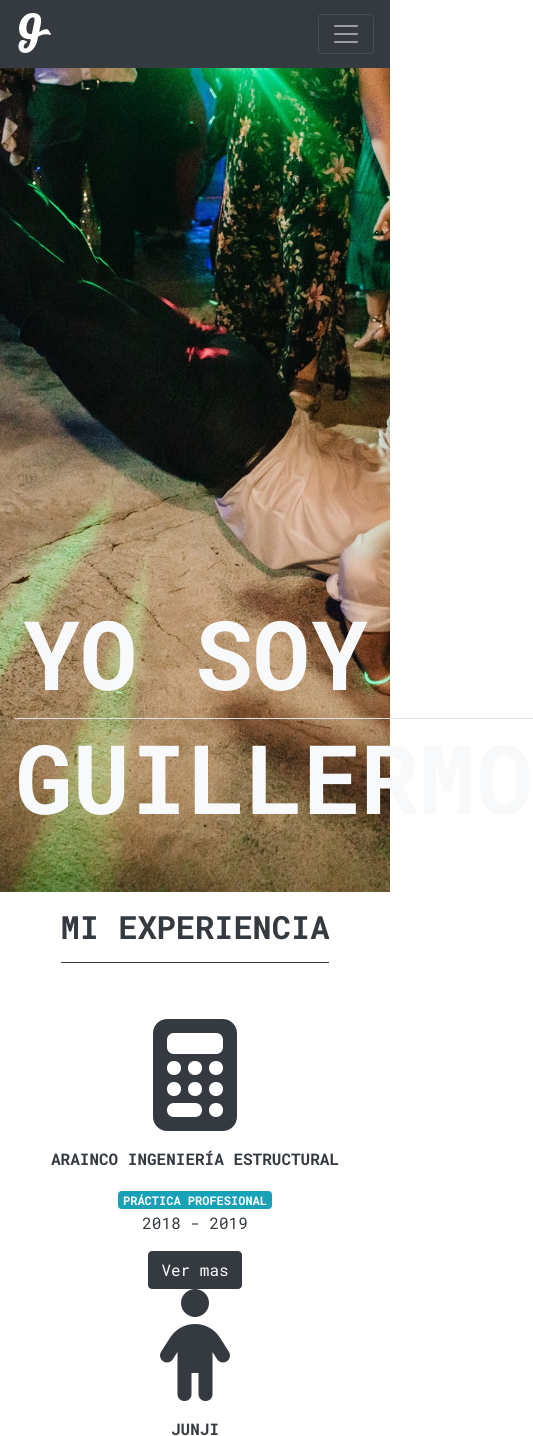
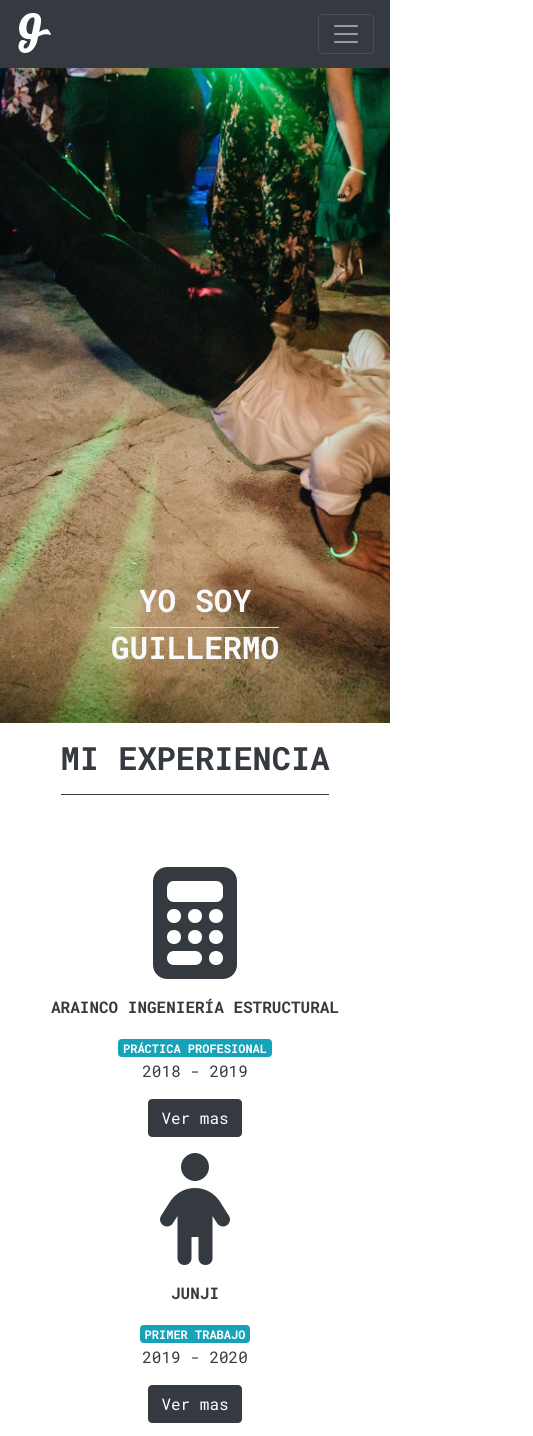
Before and after one commit to guillegennari/prueba_1, a plain HTML site: page index.html in a window 390 px wide. Shown: the top 1436 px of the page, 533 px wide, since content can reach past the window. Drawn offline with nearby package versions, Linux system fonts and the light colour scheme; a script that the page names is missing.

Commit message:
arreglando texto responsive y padding mi experiencia

```diff
--- a/assets/css/style.css
+++ b/assets/css/style.css
@@ -11,15 +11,20 @@ body {
     background-position: top;
     background-size: cover;
     background-repeat: no-repeat;
-    height: 100vh;
+    height: 80vh;
     width:100%;
     position: relative;
 }
 
 .nombre {
     display: inline-block;
+}
 
+header h1 {
+    font-size: 8vw;
 }
+
+
 .presentacion {
      position: absolute;
      bottom:50px;
--- a/index.html
+++ b/index.html
@@ -41,8 +41,8 @@
     <main>
         <header class="hero text-light text-center pt-5 mt-5">
             <div class="container presentacion">
-            <h1 class="display-1 font-weight-bold">YO SOY</h1>
-            <h1 class="display-1 font-weight-bold border-top nombre">GUILLERMO</h1>
+            <h1 class="font-weight-bold">YO SOY</h1>
+            <h1 class="font-weight-bold border-top nombre">GUILLERMO</h1>
             </div>
         </header>
 
@@ -73,7 +73,7 @@
             <div class="container text-center">
                 <h2 class="border-bottom border-dark d-inline-block font-weight-bold py-3">MI EXPERIENCIA</h2>
                 <div class="row py-5">
-                    <div class="col-xs-12 col-sm-12 col-md-6 col-lg-6 col-xl-6 text-center">
+                    <div class="col-xs-12 col-sm-12 col-md-6 col-lg-6 col-xl-6 text-center pt-3">
                         <div class="row">
                             <div class="col-xs-12 col-sm-12 col-md-12 col-lg-12 col-xl-12 text-center">
                                 <i class="fas fa-calculator fa-7x"></i>
@@ -90,7 +90,7 @@
                             </div>
                         </div>
                     </div>
-                    <div class="col-xs-12 col-sm-12 col-md-6 col-lg-6 col-xl-6 text-center">
+                    <div class="col-xs-12 col-sm-12 col-md-6 col-lg-6 col-xl-6 text-center pt-3">
                         <div class="row">
                             <div class="col-xs-12 col-sm-12 col-md-12 col-lg-12 col-xl-12 text-center">
                                 <i class="fas fa-child fa-7x"></i>
```
Lines whose indentation alone changed are shown as unchanged.
